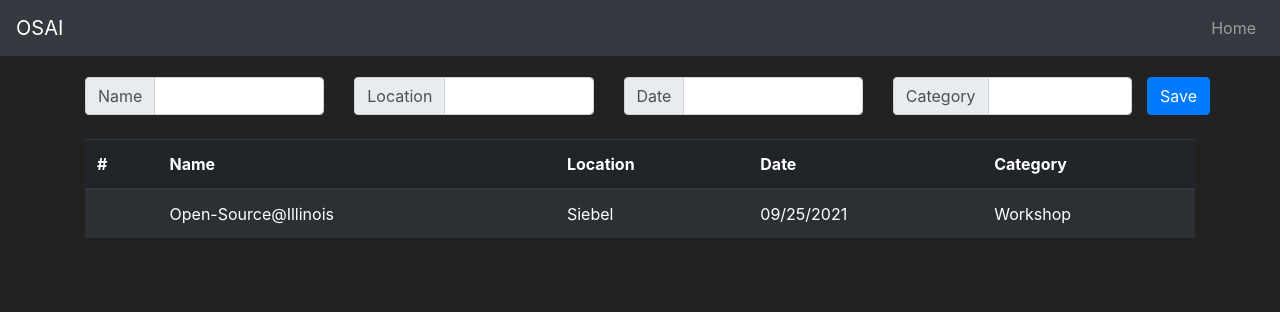
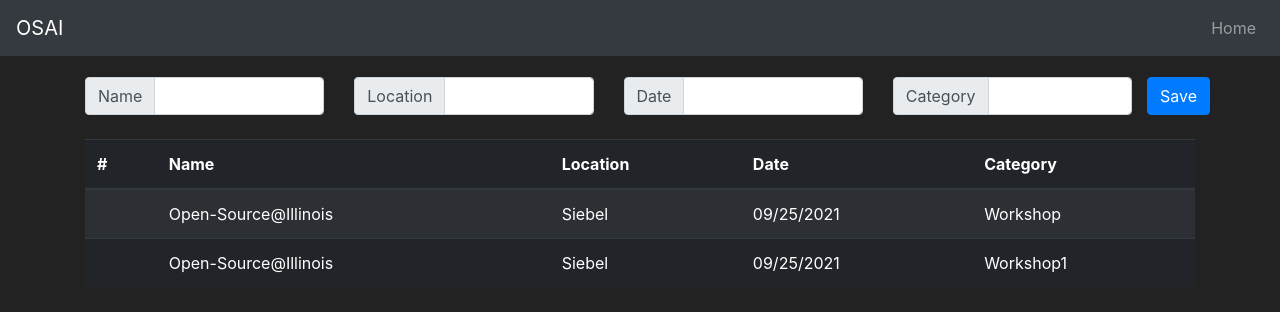
Before and after one commit to svijay77/rest-api-workshop-fa21, a React (Create React App) app in the folder web/: page / in a window 1280 px wide. Shown: the top 312 px of the page. Built offline with nearby package versions, Linux system fonts and the light colour scheme.

Commit message:
Convert events from array to dictionary

```diff
--- a/web/src/App.js
+++ b/web/src/App.js
@@ -3,16 +3,14 @@ import {Badge, Col, Form, InputGroup, Row, Table} from "react-bootstrap";
 import './App.css';
 
 const App = () => {
-    const events = [
-        {name:"Open-Source@Illinois", location:"Siebel", date:"09/25/2021", time:"4:00 PM", category:"Workshop"}
-    ]
-    const [name, setName] = useState("")
-    const [location, setLocation] = useState("")
-    const [date, setDate] = useState("")
-    // const [time, setTime] = useState("")
-    const [category, setCategory] = useState("")
-    // let event = {name: name, location: location, date: date, time: time, category: category};
-    // events.push(event);
+    const events = {
+        "0" : {name:"Open-Source@Illinois", location:"Siebel", date:"09/25/2021", time:"4:00 PM", category:"Workshop"},
+        "1" : {name:"Open-Source@Illinois", location:"Siebel", date:"09/25/2021", time:"4:00 PM", category:"Workshop1"},
+    }
+
+    // TODO: Pull events from API
+
+    const ids = Object.keys(events);
     return (
         <div>
             <Table striped hover variant="dark">
@@ -26,7 +24,10 @@ const App = () => {
                 </tr>
                 </thead>
                 <tbody>
-                {events.map(event =>
+                {
+                    ids.map((id) => {
+                        const event = events[id]
+                        return (
                             <tr key={event.id}>
                                 <th>{event.id}</th>
                                 <td>{event.name}</td>
@@ -34,7 +35,9 @@ const App = () => {
                                 <td>{event.date}</td>
                                 <td>{event.category}</td>
                             </tr>
-                )}
+                        )
+                    })
+                }
                 </tbody>
             </Table>
         </div>
--- a/web/src/NewEventForm.js
+++ b/web/src/NewEventForm.js
@@ -1,17 +1,11 @@
 import React, {useState} from 'react';
-import {Badge, Col, Form, InputGroup, Row, Table} from "react-bootstrap";
+import {Col, Form, InputGroup, Row} from "react-bootstrap";
 
 const NewEventForm = () => {
-    const events = [
-        {name:"Open-Source@Illinois", location:"Siebel", date:"09/25/2021", time:"4:00 PM", category:"Workshop"}
-    ]
     const [name, setName] = useState("")
     const [location, setLocation] = useState("")
     const [date, setDate] = useState("")
-    // const [time, setTime] = useState("")
     const [category, setCategory] = useState("")
-    // let event = {name: name, location: location, date: date, time: time, category: category};
-    // events.push(event);
 
     // TODO: Make API POST call
     return (
@@ -44,15 +38,6 @@ const NewEventForm = () => {
                         setDate(e.target.value);
                     }}/>
                 </InputGroup>
-                {/* <InputGroup as={Col}>
-                    <InputGroup.Prepend>
-                        <InputGroup.Text id="Time">Time</InputGroup.Text>
-                    </InputGroup.Prepend>
-                    <Form.Control name = "Time" value={time} onChange={e=>{
-                        e.preventDefault();
-                        setTime(e.target.value);
-                    }}/>
-                </InputGroup> */}
                 <InputGroup as={Col}>
                     <InputGroup.Prepend>
                         <InputGroup.Text id="Category">Category</InputGroup.Text>
```
Lines whose indentation alone changed are shown as unchanged.
